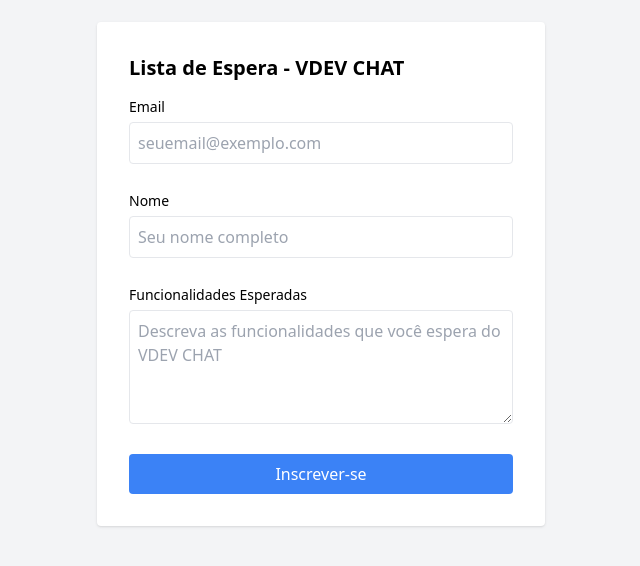
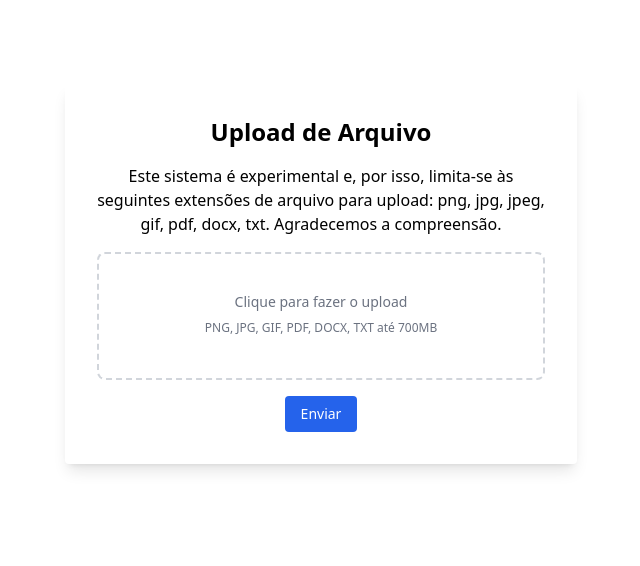
Before and after one commit to viniciusdev772/nextjsnovoapp, a Next.js app: page / in a window 1280 px wide. Shown: the part 126-692 px from the top of the page, without its empty margins (319-959 px from the left). Built offline with nearby package versions, Linux system fonts and the light colour scheme.

Commit message:
Adiciona funcionalidade de upload de arquivos

```diff
--- a/package.json
+++ b/package.json
@@ -12,6 +12,7 @@
   "author": "Vinicius Dev <vinicius.dev@viniciusdev.com.br> (https://github.com/viniciusdev772)",
   "license": "ISC",
   "dependencies": {
+    "axios": "^1.6.7",
     "next": "^14.1.0",
     "react": "^18.2.0",
     "react-dom": "^18.2.0"
--- a/pages/index.js
+++ b/pages/index.js
@@ -1,12 +1,165 @@
+import React, { useState } from "react";
+import axios from "axios";
 
-import Formulario from '../components/Formulario';
+export default function Home() {
+  const [file, setFile] = useState(null);
+  const [preview, setPreview] = useState("");
+  const [errorMessage, setErrorMessage] = useState("");
+  const [uploadSuccessMessage, setUploadSuccessMessage] = useState("");
+  const [uploadProgress, setUploadProgress] = useState(0);
 
-function Home() {
-  return (<div>
-    <Formulario/>
-  </div>);
+  const allowedExtensions = ["png", "jpg", "jpeg", "gif", "pdf", "docx", "txt"];
 
+  const isExtensionAllowed = (fileName) => {
+    const extension = fileName.split(".").pop().toLowerCase();
+    return allowedExtensions.includes(extension);
+  };
 
+  const handleFileChange = (event) => {
+    const file = event.target.files[0];
+    if (file) {
+      setErrorMessage("");
+      setUploadSuccessMessage("");
+      setUploadProgress(0);
+
+      if (!isExtensionAllowed(file.name)) {
+        setErrorMessage("Extensão de arquivo não permitida.");
+        setFile(null);
+        setPreview("");
+        return;
+      }
+
+      if (file.size > 700 * 1024 * 1024) {
+        setErrorMessage("O arquivo excede o limite de 700MB.");
+        setFile(null);
+        setPreview("");
+        return;
+      }
+
+      setFile(file);
+
+      if (file.type.startsWith("image/")) {
+        const reader = new FileReader();
+        reader.onloadend = () => {
+          setPreview(reader.result);
+        };
+        reader.readAsDataURL(file);
+      } else {
+        setPreview(`Arquivo selecionado: .${file.name.split(".").pop()}`);
+      }
+    }
+  };
+
+  const handleSubmit = async (event) => {
+    event.preventDefault();
+    if (!file) {
+      console.log(
+        "Nenhum arquivo selecionado ou arquivo não permitido/tamanho excedido."
+      );
+      return;
+    }
+
+    const formData = new FormData();
+    formData.append("file-upload", file);
+
+    try {
+      const response = await axios.post(
+        "http://localhost:3002/upload",
+        formData,
+        {
+          headers: { "Content-Type": "multipart/form-data" },
+          onUploadProgress: (progressEvent) => {
+            const percentCompleted = Math.round(
+              (progressEvent.loaded * 100) / progressEvent.total
+            );
+            setUploadProgress(percentCompleted);
+          },
+        }
+      );
+
+      if (response.status === 200) {
+        const fileLink = response.data.fileLink;
+        setUploadSuccessMessage(
+          <>
+            Arquivo enviado com sucesso!{" "}
+            <a href={fileLink} target="_blank" rel="noopener noreferrer">
+              Clique aqui
+            </a>{" "}
+            para acessar.
+          </>
+        );
+        setFile(null);
+        setPreview("");
+        setErrorMessage("");
+      } else {
+        throw new Error("Falha ao enviar arquivo.");
+      }
+    } catch (error) {
+      console.error(error);
+      setErrorMessage("Erro ao enviar o arquivo. Tente novamente.");
+    } finally {
+      setUploadProgress(0);
+    }
+  };
+
+  return (
+    <div className="flex flex-col items-center justify-center min-h-screen py-2">
+      <form
+        onSubmit={handleSubmit}
+        className="flex flex-col items-center justify-center w-full max-w-lg p-8 space-y-4 bg-white rounded shadow-lg"
+      >
+        <div className="text-2xl font-bold">Upload de Arquivo</div>
+        <p className="text-center text-md mb-4">
+          Este sistema é experimental e, por isso, limita-se às seguintes
+          extensões de arquivo para upload: {allowedExtensions.join(", ")}.
+          Agradecemos a compreensão.
+        </p>
+        <label
+          htmlFor="file-upload"
+          className="flex flex-col items-center justify-center w-full h-32 border-2 border-gray-300 border-dashed rounded-lg cursor-pointer hover:bg-gray-100"
+        >
+          <div className="flex flex-col items-center justify-center pt-5 pb-6">
+            <p className="mb-2 text-sm text-gray-500">
+              Clique para fazer o upload
+            </p>
+            <p className="text-xs text-gray-500">
+              PNG, JPG, GIF, PDF, DOCX, TXT até 700MB
+            </p>
+          </div>
+          <input
+            id="file-upload"
+            name="file-upload"
+            type="file"
+            className="hidden"
+            onChange={handleFileChange}
+          />
+        </label>
+        {errorMessage && <p className="text-red-500">{errorMessage}</p>}
+        {uploadSuccessMessage && (
+          <p className="text-green-500">{uploadSuccessMessage}</p>
+        )}
+        {preview &&
+          !errorMessage &&
+          (file?.type.startsWith("image/") ? (
+            <img src={preview} alt="Preview" className="max-w-xs max-h-64" />
+          ) : (
+            <p>{preview}</p>
+          ))}
+        <button
+          type="submit"
+          className="px-4 py-2 text-sm font-medium text-white bg-blue-600 rounded hover:bg-blue-700"
+        >
+          Enviar
+        </button>
+        {uploadProgress > 0 && (
+          <div className="w-full bg-gray-200 rounded-full h-2.5 dark:bg-gray-700">
+            <div
+              className="bg-blue-600 h-2.5 rounded-full"
+              style={{ width: `${uploadProgress}%` }}
+            ></div>
+          </div>
+        )}
+      </form>
+    </div>
+  );
 }
-
-export default Home;
```
Also changed, not shown: components/Formulario.js (+19 -8 lines), 1 other file (tests, documents, lock files or other folders).
